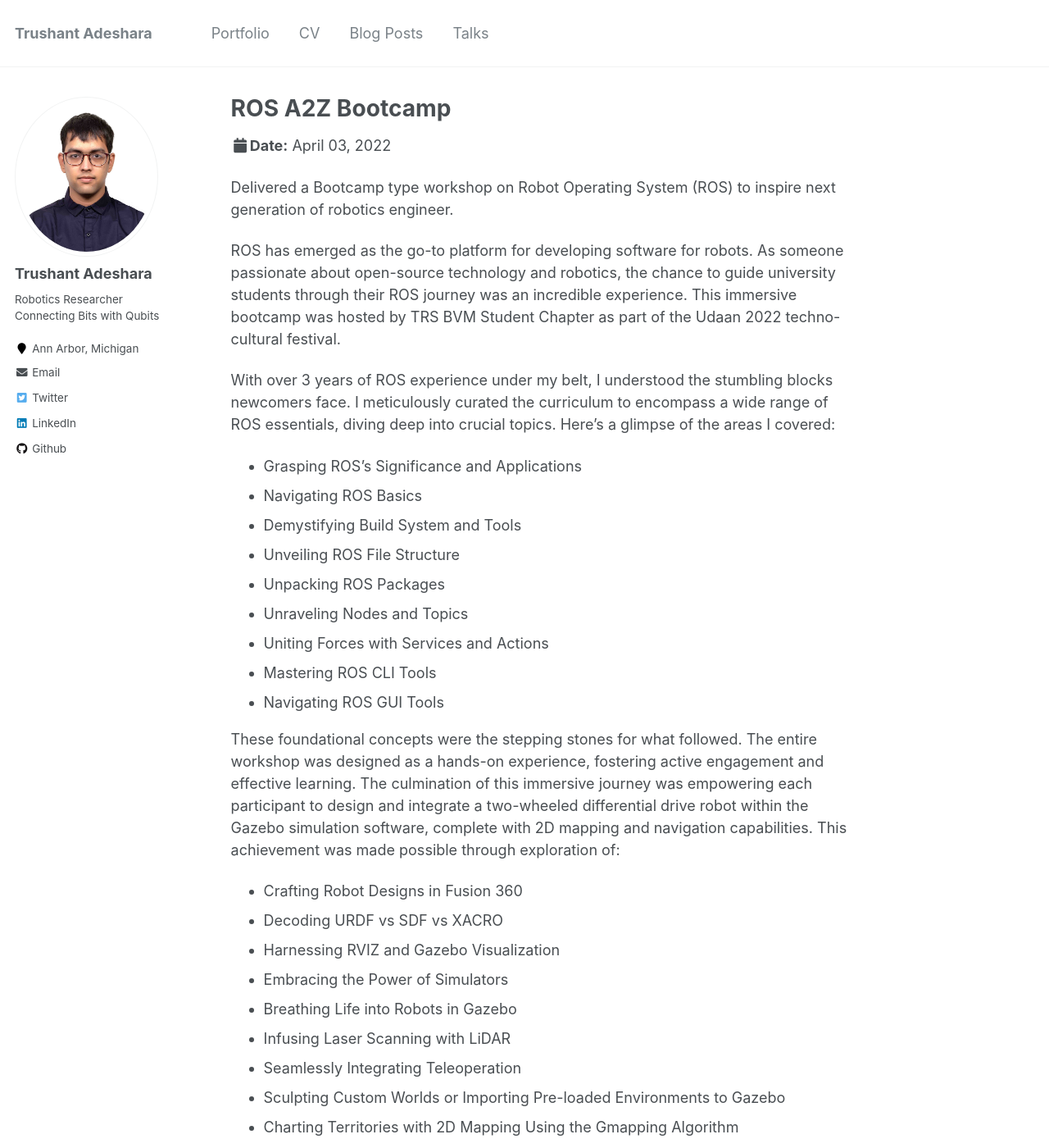
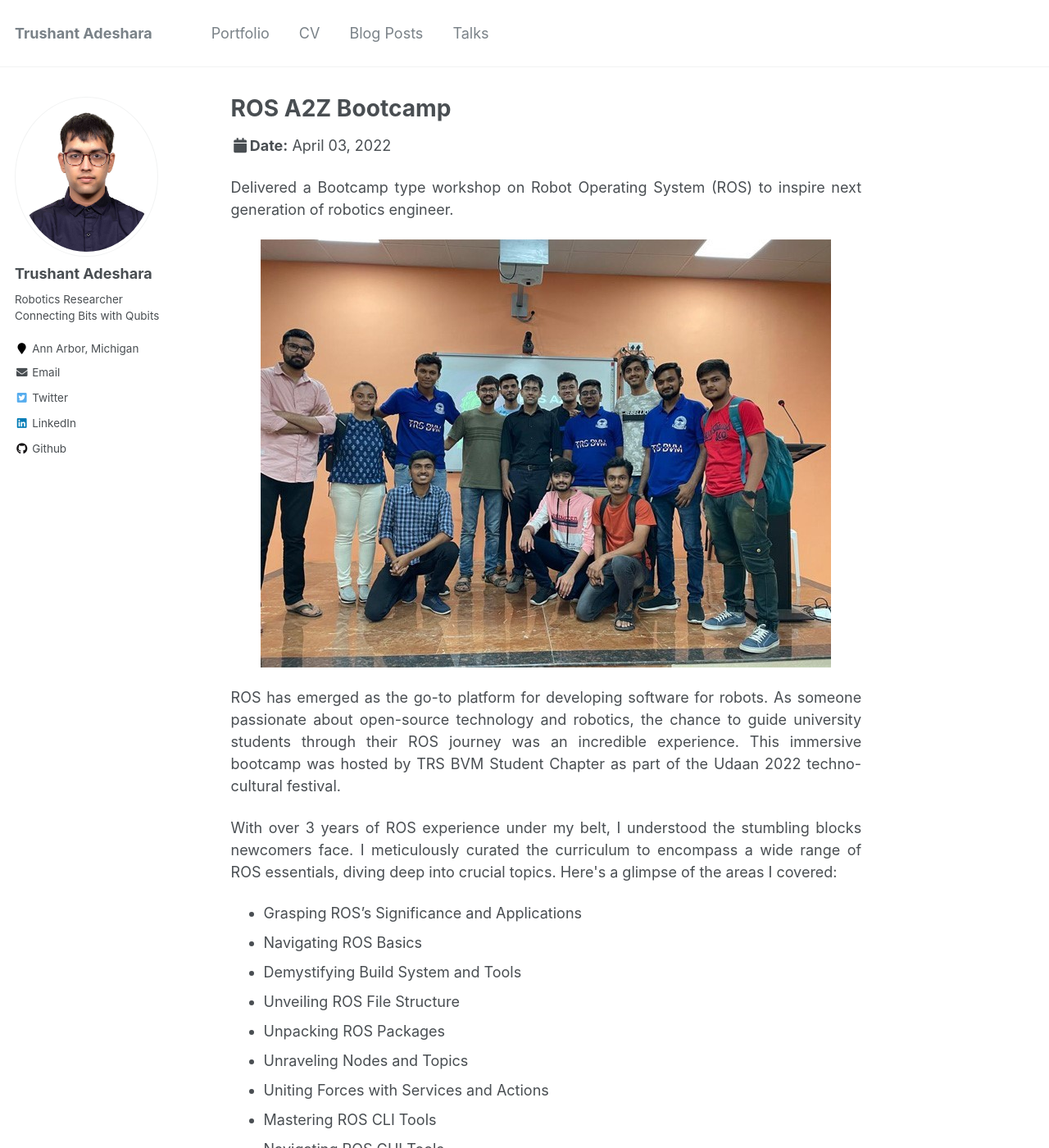
Before and after one commit to Trushant-Adeshara/Trushant-Adeshara.github.io, a Jekyll site: the page built from _talks/2022-04-03-talk-2.md, in a window 1280 px wide and 1400 px high. Shown: the whole window at 82% size. Built offline with Jekyll 4.4.1, drawn with Linux system fonts in a browser that asks for light colours.

Commit message:
add photos to talks

```diff
--- a/_config.yml
+++ b/_config.yml
@@ -102,7 +102,7 @@
   instagram        :
   impactstory      : #"https://profiles.impactstory.org/u/xxxx-xxxx-xxxx-xxxx"
   lastfm           :
-  linkedin         : "trushant-adeshara-34b109174"
+  linkedin         : "https://www.linkedin.com/Trushant-Adeshara"
   orcid            :
   pinterest        :
   soundcloud       :
--- a/_talks/2022-04-03-talk-2.md
+++ b/_talks/2022-04-03-talk-2.md
@@ -8,11 +8,17 @@
 location: "Vallabh Vidhyanagar, Gujarat, India"
 ---
 
-Delivered a Bootcamp type workshop on Robot Operating System (ROS) to inspire next generation of robotics engineer.
+<p style="text-align: justify">
+Delivered a Bootcamp type workshop on Robot Operating System (ROS) to inspire next generation of robotics engineer.</p>
 
-ROS has emerged as the go-to platform for developing software for robots. As someone passionate about open-source technology and robotics, the chance to guide university students through their ROS journey was an incredible experience. This immersive bootcamp was hosted by TRS BVM Student Chapter as part of the Udaan 2022 techno-cultural festival.
+<p style="text-align: center">
+<img src='/images/talks/20220403/20220403_1.jpg'></p>
 
-With over 3 years of ROS experience under my belt, I understood the stumbling blocks newcomers face. I meticulously curated the curriculum to encompass a wide range of ROS essentials, diving deep into crucial topics. Here's a glimpse of the areas I covered:
+<p style="text-align: justify">
+ROS has emerged as the go-to platform for developing software for robots. As someone passionate about open-source technology and robotics, the chance to guide university students through their ROS journey was an incredible experience. This immersive bootcamp was hosted by TRS BVM Student Chapter as part of the Udaan 2022 techno-cultural festival.</p>
+
+<p style="text-align: justify">
+With over 3 years of ROS experience under my belt, I understood the stumbling blocks newcomers face. I meticulously curated the curriculum to encompass a wide range of ROS essentials, diving deep into crucial topics. Here's a glimpse of the areas I covered:</p>
 
 - Grasping ROS's Significance and Applications
 - Navigating ROS Basics
@@ -24,7 +30,11 @@
 - Mastering ROS CLI Tools
 - Navigating ROS GUI Tools
 
-These foundational concepts were the stepping stones for what followed. The entire workshop was designed as a hands-on experience, fostering active engagement and effective learning. The culmination of this immersive journey was empowering each participant to design and integrate a two-wheeled differential drive robot within the Gazebo simulation software, complete with 2D mapping and navigation capabilities. This achievement was made possible through exploration of:
+<p style="text-align: center">
+<img src='/images/talks/20220403/20220403_2.jpg'></p>
+
+<p style="text-align: justify">
+These foundational concepts were the stepping stones for what followed. The entire workshop was designed as a hands-on experience, fostering active engagement and effective learning. The culmination of this immersive journey was empowering each participant to design and integrate a two-wheeled differential drive robot within the Gazebo simulation software, complete with 2D mapping and navigation capabilities. This achievement was made possible through exploration of:</p>
 
 - Crafting Robot Designs in Fusion 360
 - Decoding URDF vs SDF vs XACRO
@@ -37,6 +47,11 @@
 - Charting Territories with 2D Mapping Using the Gmapping Algorithm
 - Navigational Roadmapping
 
-Witnessing the dedication of the participants and the unwavering support of the TRS BVM Student Chapter was truly heartening. This workshop serves as a launchpad for aspiring robotics enthusiasts, propelling them toward their educational and career aspirations.
+<p style="text-align: center">
+<img src='/images/talks/20220403/20220403_3.jpg'></p>
 
-I express my profound gratitude to Professor Dr. Indrajit Pate, Dr. Vinay J Patel, and Dr. Haresh Patolia, the esteemed Faculty Advisors of TRS BVM Student Chapter, for bestowing upon me this priceless opportunity.
+<p style="text-align: justify">
+Witnessing the dedication of the participants and the unwavering support of the TRS BVM Student Chapter was truly heartening. This workshop serves as a launchpad for aspiring robotics enthusiasts, propelling them toward their educational and career aspirations.</p>
+
+<p style="text-align: justify">
+I express my profound gratitude to Professor Dr. Indrajit Pate, Dr. Vinay J Patel, and Dr. Haresh Patolia, the esteemed Faculty Advisors of TRS BVM Student Chapter, for bestowing upon me this priceless opportunity.</p>
```
Also changed, not shown: _talks/2019-07-25-talk-1.md (added, +50 -0 lines), _talks/2021-03-05-talk-1.md (deleted, +0 -11 lines), images/talks/20190725/20190725_1.jpg (added), images/talks/20190725/20190725_2.jpg (added), images/talks/20220403/20220403_1.jpg (added), images/talks/20220403/20220403_2.jpg (added), images/talks/20220403/20220403_3.jpg (added).
